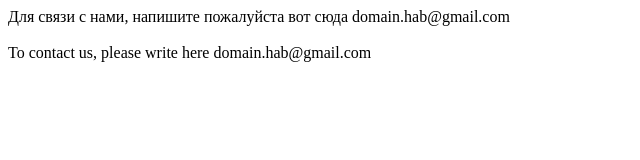
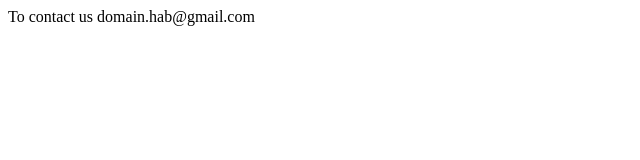
Before and after one commit to domain-sakh/domain-sakh.github.io, a plain HTML site: page index.html in a window 1280 px wide. Shown: the whole page, without its empty margins (0-640 px from the left). Drawn offline with Linux system fonts and the light colour scheme.

Commit message:
Update index.html

```diff
--- a/index.html
+++ b/index.html
@@ -7,10 +7,7 @@
 </head>
 <body>
 
-	Для связи с нами, напишите пожалуйста вот сюда domain.hab@gmail.com
-	</br>
-	</br>
-	To contact us, please write here domain.hab@gmail.com
+	To contact us domain.hab@gmail.com
 
 </body>
 </html>
```
